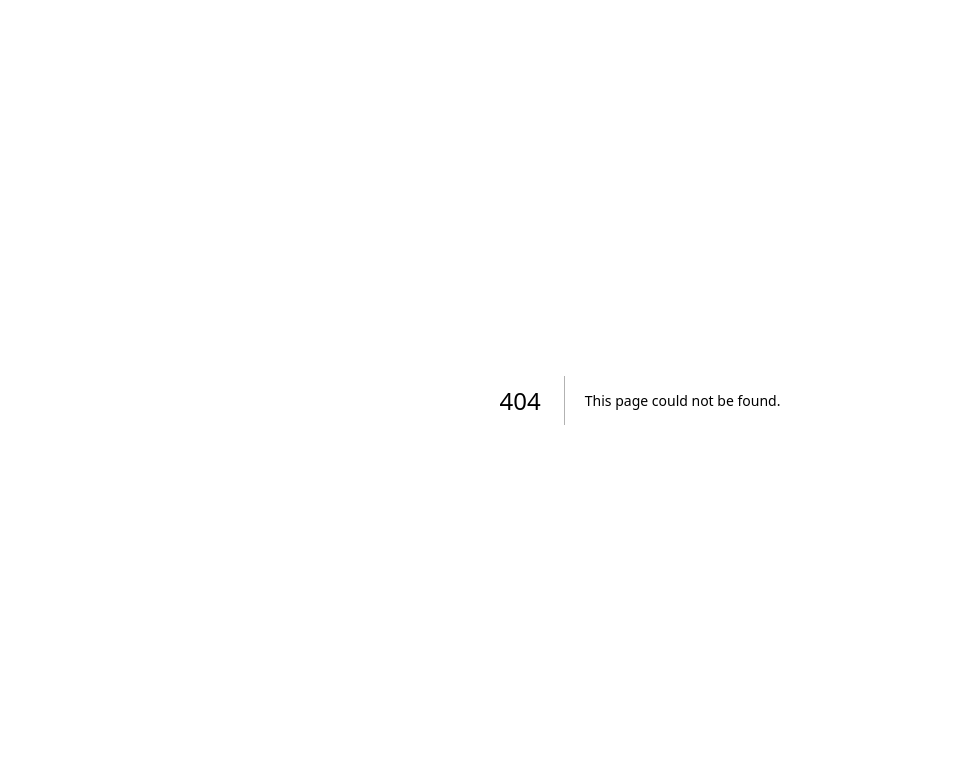
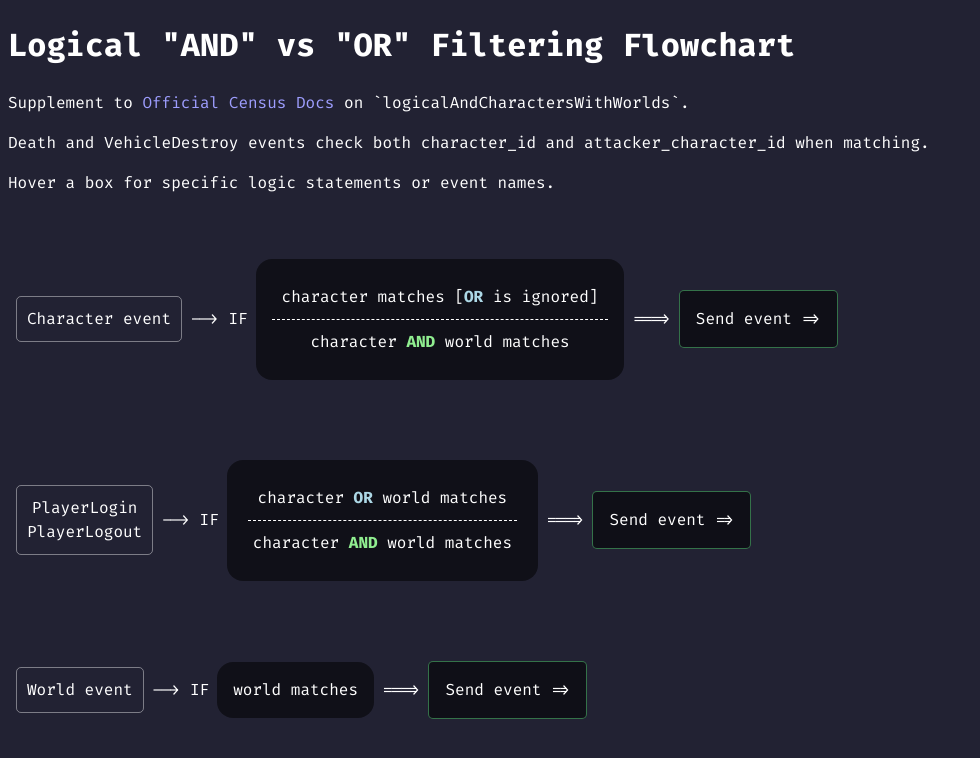
Before and after one commit to genudine/try.ps2.live, a Next.js app: page /help/logical-and in a window 1280 px wide. Before the commit this address had no page. Shown: the top 758 px of the page, without its empty margins (0-980 px from the left). Built offline with nearby package versions, Linux system fonts and the light colour scheme.

Commit message:
add logical and/or help

```diff
--- /dev/null
+++ b/pages/help/logical-and.tsx
@@ -0,0 +1,107 @@
+/*
+Character event filter -> in_character && (true || in_world) // or
+Character event filter -> in_character && (false || in_world) // and
+World event filter -> in_world
+Character-World event filter -> logicalAnd ? in_character && in_world : in_character || in_world
+GainExperience event -> Character event filter && in_experience
+Death and VehicleDestroy event filter -> Character event that tries to match character ids against both character and attacker
+*/
+
+import { Fira_Code } from "@next/font/google";
+import { c } from "../../utils/css";
+import styles from "../../styles/Help-LogicalAnd.module.css";
+
+const firaCode = Fira_Code({ subsets: ["latin"] });
+
+export default function HelpLogicalAnd() {
+  return (
+    <div className={firaCode.className}>
+      <h1>Logical &quot;AND&quot; vs &quot;OR&quot; Filtering Flowchart</h1>
+      <p>
+        Supplement to{" "}
+        <a
+          target="_blank"
+          href="https://census.daybreakgames.com/#websocket-details"
+          rel="noreferrer noopener"
+        >
+          Official Census Docs
+        </a>{" "}
+        on `logicalAndCharactersWithWorlds`.
+      </p>
+
+      <p>
+        Death and VehicleDestroy events check both character_id and
+        attacker_character_id when matching.
+      </p>
+      <p>Hover a box for specific logic statements or event names.</p>
+      <br />
+      <br />
+      <div className={c(styles.chart)}>
+        <div
+          className={styles.event}
+          title={
+            "AcheivementEarned, BattleRankUp, Death, ItemAdded, SkillAdded, VehicleDestroy, GainExperience, PlayerFacilityCapture, PlayerFacilityDefend, PlayerLogin, PlayerLogout"
+          }
+        >
+          Character event
+        </div>
+        <div>--&gt; IF </div>
+
+        <div className={c(styles.matcher)}>
+          <div
+            className={styles.split}
+            title="in_character && (!logicalAnd || in_world)"
+          >
+            <div>
+              character matches [<span className={styles.or}>OR</span> is
+              ignored]
+            </div>
+            <div>
+              character <span className={styles.and}>AND</span> world matches
+            </div>
+          </div>
+        </div>
+        <div>===&gt;</div>
+        <div className={styles.stream}>Send event =&gt;</div>
+      </div>
+      <div className={c(styles.chart)}>
+        <div className={styles.event}>
+          PlayerLogin
+          <br />
+          PlayerLogout
+        </div>
+        <div>--&gt; IF </div>
+
+        <div className={c(styles.matcher)}>
+          <div
+            className={styles.split}
+            title="logicalAnd ? in_character && in_world : in_character || in_world"
+          >
+            <div>
+              character <span className={styles.or}>OR</span> world matches
+            </div>
+            <div>
+              character <span className={styles.and}>AND</span> world matches
+            </div>
+          </div>
+        </div>
+        <div>===&gt;</div>
+        <div className={styles.stream}>Send event =&gt;</div>
+      </div>
+      <div className={c(styles.chart)}>
+        <div
+          className={styles.event}
+          title={
+            "ContinentLock, ContinentUnlock, FacilityControl, MetagameEvent"
+          }
+        >
+          World event
+        </div>
+        <div>--&gt; IF </div>
+        <div className={styles.matcher}>world matches</div>
+        <div>===&gt;</div>
+        <div className={styles.stream}>Send event =&gt;</div>
+      </div>
+    </div>
+  );
+}
--- /dev/null
+++ b/styles/Help-LogicalAnd.module.css
@@ -0,0 +1,61 @@
+.chart {
+  display: flex;
+  flex-direction: row;
+  flex-wrap: wrap;
+  align-items: center;
+  text-align: center;
+  margin-bottom: 5em;
+}
+
+.event {
+  margin: 0;
+  padding: 10px;
+  border-radius: 5px;
+  border: 1px solid #ffffff69;
+  margin: 0 0.5em;
+}
+
+.matcher {
+  margin: 0 0.5em;
+  padding: 1em;
+  border-radius: 16px;
+  background-color: #00000088;
+  transition: all 0.2s ease-in-out;
+  /* text-decoration: wavy underline #ffffff44; */
+}
+
+.split {
+  display: flex;
+  flex-direction: column;
+  justify-content: center;
+  align-items: center;
+}
+
+.split > div {
+  padding: 10px;
+  text-align: center;
+}
+
+.split > div:first-of-type {
+  border-bottom: 1px dashed #ffffff;
+}
+
+.or {
+  font-weight: bold;
+  color: lightblue;
+}
+
+.and {
+  font-weight: bold;
+  color: lightgreen;
+}
+
+.stream {
+  margin: 0 0.5em;
+  padding: 1em;
+  border-radius: 5px;
+  border: 1px solid #69ff8f69;
+  background-color: #00000088;
+  transition: all 0.2s ease-in-out;
+  /* text-decoration: wavy underline #ffffff44; */
+}
--- a/styles/globals.css
+++ b/styles/globals.css
@@ -8,6 +8,6 @@
 }
 
 a {
-  color: inherit;
+  /* color: inherit; */
   text-decoration: none;
 }
```
Also changed, not shown: components/ESSConfigurator/ESSConfigurator.tsx (+8 -5 lines).
